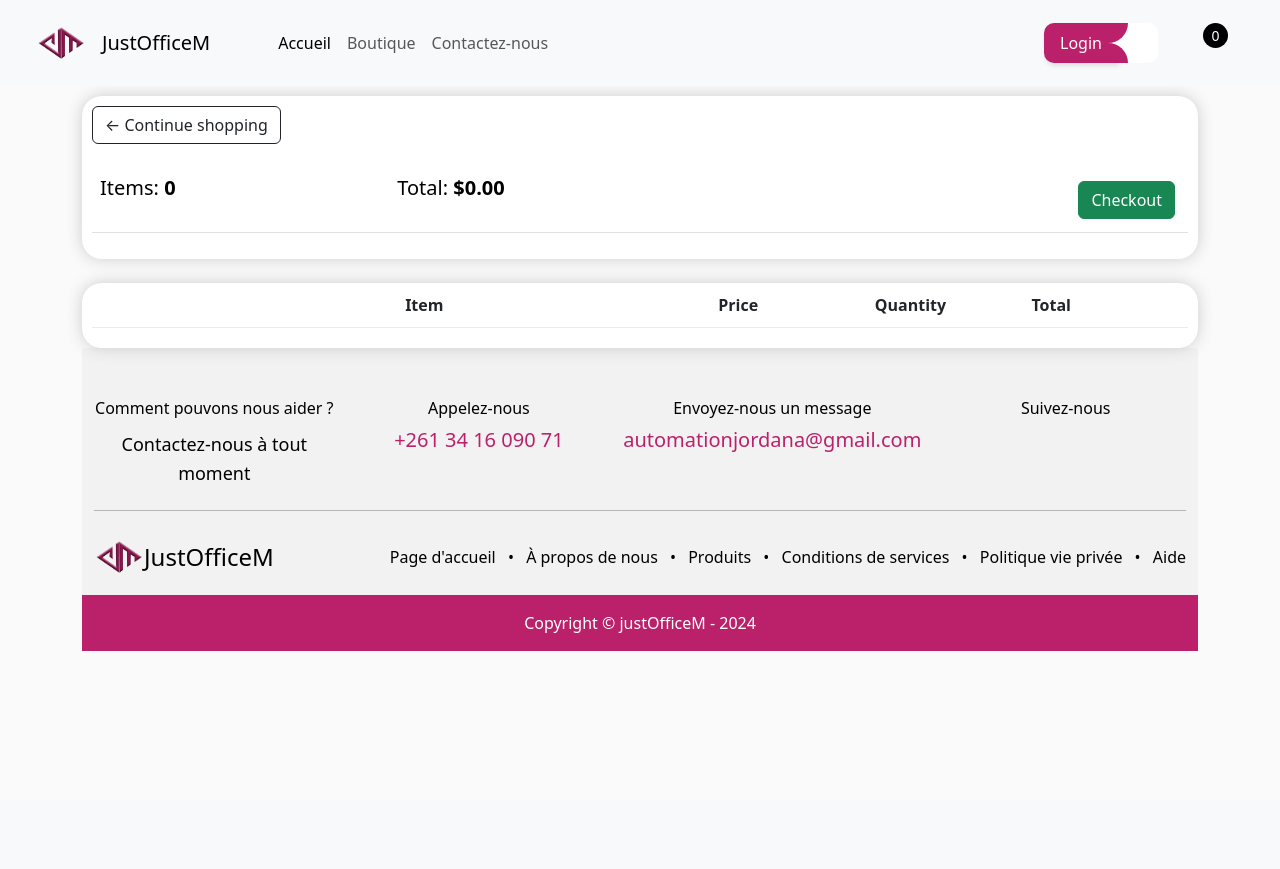
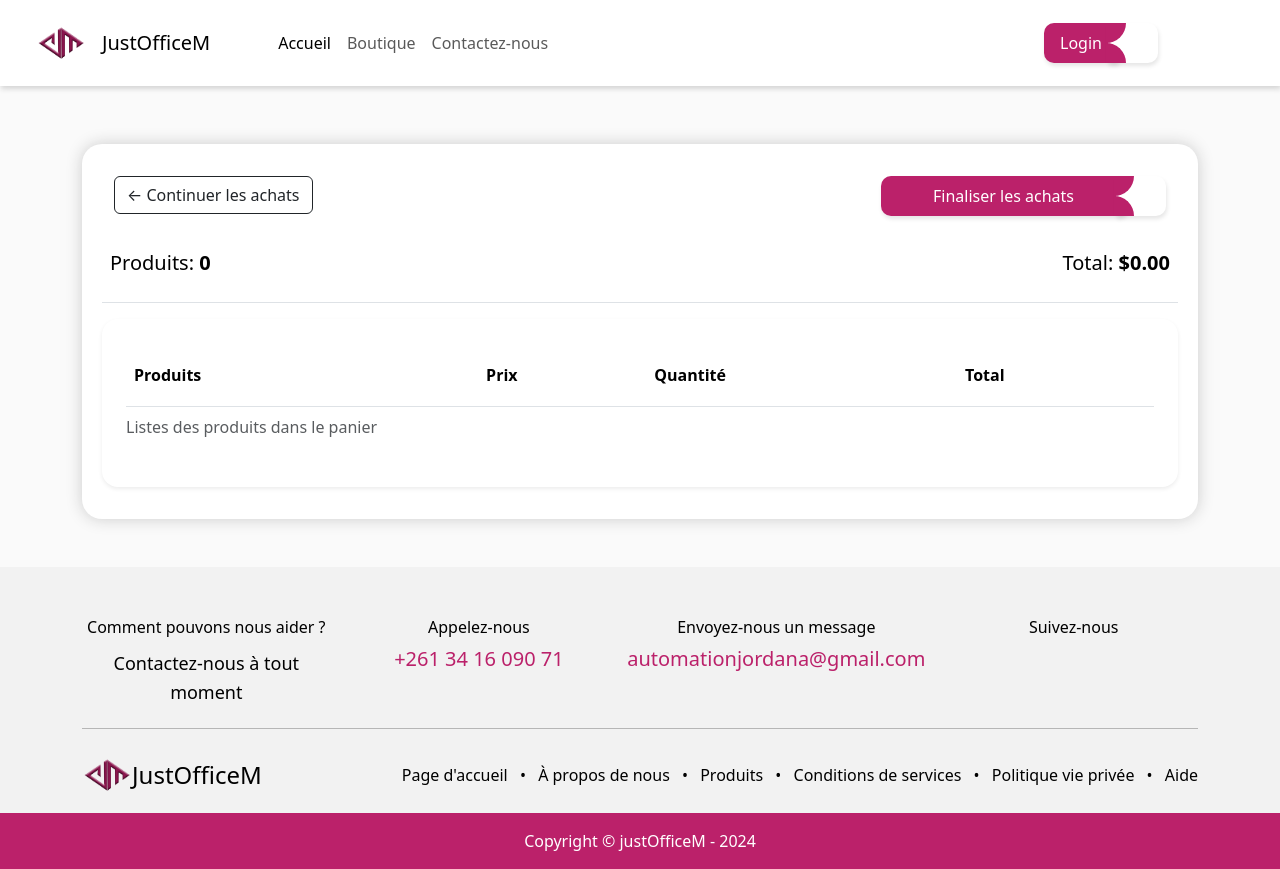
Before and after one commit to Jordaniella/ecomm-justofficem, a Django app: page /cart/ in a window 1280 px wide. Before the commit the page ends 651 px from the top, so only its background shows below. Run offline with Django 5.2, Linux system fonts and the light colour scheme; lists and menus that the app fills with data are empty.

Commit message:
Création de product Item, Boutique, Panier

```diff
--- a/ecommerce/static/css/buttons.css
+++ b/ecommerce/static/css/buttons.css
@@ -6,6 +6,26 @@
   border-top-left-radius: 10px;
   border-bottom-left-radius: 10px;
   position: relative;
+}
+
+.btn--simple i {
+  z-index: 1;
+}
+.btn--simple::after {
+  content: "";
+  width: 100%;
+  height: 100%;
+  border-radius: 10px;
+  position: absolute;
+  top: 0;
+  left: 0;
+  opacity: 0;
+  z-index: 0;
+  background-color: var(--light-primary-color);
+  transition: opacity 250ms ease;
+}
+.btn--simple:hover::after {
+  opacity: 1;
 }
 .jm-btn-decorator {
   position: absolute;
@@ -31,7 +51,7 @@
   position: absolute;
   height: 50%;
   width: 20px;
-  left: 0;
+  left: -2px;
   border-radius: 100% 0% 100% 0% / 0% 0% 100% 100%;
 }
 .jm-btn-decorator::before {
@@ -42,24 +62,58 @@
   bottom: 0;
 }
 /* ==================== Btn PRIMARY START ==========================*/
+/* .btn--icone {
+  width: 0;
+  height: 40px;
+  border: none;
+  background-color: transparent;
+}
+.btn--icone .jm-btn-decorator {
+  background: var(--primary-color);
+}
+.btn--icone .jm-btn-decorator::before,
+.btn--icone .jm-btn-decorator::after {
+  background-color: #ffffff;
+} */
+/* ==================== Btn PRIMARY END ==========================*/
+/* ==================== Btn PRIMARY START ==========================*/
 .btn--primary {
   background: var(--primary-color);
   color: #ffffff;
   box-shadow: 1px 3px 4px rgba(0, 0, 0, 0.1);
   border: none;
+  transition: background 400ms ease, color 250ms ease;
+}
+.btn--primary:hover {
+  background: #ffffff;
+  color: var(--primary-color);
+}
+.btn--primary:hover .jm-btn-decorator::before,
+.btn--primary:hover .jm-btn-decorator::after {
+  background: #ffffff;
+}
+.btn--primary:hover .jm-btn-decorator i {
+  color: #ffffff;
+}
+.btn--primary:hover .jm-btn-decorator {
+  background: var(--primary-color);
+  transition: background 400ms ease;
 }
 .btn--primary .jm-btn-decorator i {
   color: var(--primary-color);
+  transition: color 250ms ease;
 }
 .btn--primary .jm-btn-decorator {
   background: #ffffff;
   border: none;
+  box-shadow: 1px 3px 4px rgba(0, 0, 0, 0.1);
   transform: scale(1);
 }
 .btn--primary .jm-btn-decorator::before,
 .btn--primary .jm-btn-decorator::after {
   background: var(--primary-color);
   border: none;
+  transition: background 400ms ease;
 }
 /* ==================== Btn PRIMARY END ==========================*/
 
@@ -71,6 +125,7 @@
   border-right: none;
   background: none;
   color: var(--text-black-100);
+  padding-right: 1.3rem;
 }
 
 .btn--regular .jm-btn-decorator {
--- a/ecommerce/static/css/main.css
+++ b/ecommerce/static/css/main.css
@@ -54,7 +54,7 @@ i:hover {
   box-shadow: hsl(0, 0%, 80%) 0 0 16px;
   background-color: #fff;
   border-radius: 20px;
-  padding: 10px;
+  padding: 2rem;
 }
 .cart {
   position: relative;
@@ -149,3 +149,25 @@ i:hover {
   background: var(--primary-color);
   color: #ffffff;
 }
+.jm-image {
+  max-height: 200px;
+}
+.jm-bg {
+  background: #ffffff;
+  box-shadow: 1px 3px 5px rgba(214, 214, 214, 1);
+}
+.jm-text {
+  color: var(--primary-color);
+}
+.card {
+  transform: translateY(0);
+  transition: transform 250ms ease;
+  overflow: hidden;
+}
+.card:hover {
+  transform: translateY(-30px);
+  box-shadow: var(--bs-box-shadow-lg);
+}
+.jm-table.table > :not(caption) > * > * {
+  padding: 1.2rem 0.5rem;
+}
--- a/ecommerce/static/js/cart.js
+++ b/ecommerce/static/js/cart.js
@@ -1,5 +1,5 @@
 let allUpdateButtons = document.querySelectorAll(".update-cart");
-
+console.log(allUpdateButtons);
 allUpdateButtons.forEach((element) => {
   element.addEventListener("click", () => {
     let productId = element.dataset.product;
--- a/ecommerce/store/templates/store/components/navigation.html
+++ b/ecommerce/store/templates/store/components/navigation.html
@@ -1,5 +1,5 @@
 {% load static %}
-<nav class="navbar navbar-expand-lg bg-body-tertiary px-4">
+<nav class="navbar navbar-expand-lg px-4 jm-bg">
     <div class="container-fluid">
     <a class="navbar-brand" href="{% url "home" %}">
         <img src="{% static "images/logo.png" %}" alt="JustOfficeM logo" width="50" height="60">
@@ -29,9 +29,9 @@
             <a href="{% url 'cart' %}" id="cart-icon">
             <i class="fa-solid fa-cart-shopping"></i>
             </a>
-            {% if cartItems <= 0  %}
-            <p id="cart-total" class="zero center-block">{{cartItems}}</p>
-            {% else %}<p id="cart-total" class="center-block">{{cartItems}}</p>
+            {% if cartItems > 0  %}
+            {% comment %} <p id="cart-total" class="zero center-block">{{cartItems}}</p> {% endcomment %}
+            <p id="cart-total" class="center-block">{{cartItems}}</p>
             {% endif %}
         </div>
         </div>
--- a/ecommerce/store/templates/store/main.html
+++ b/ecommerce/store/templates/store/main.html
@@ -66,8 +66,8 @@
     </script>
   </head>
   <body>
-    {% include "store/components/navigation.html" %}
-    <div class="container">{% block content %}{% endblock content %}</div>
+    {% include "store/components/navigation.html"  with cartItems=cartItems%}
+    <div class="container py-5">{% block content %}{% endblock content %}</div>
     {% include "store/components/footer.html" %}
     <script
       src="https://cdn.jsdelivr.net/npm/bootstrap@5.3.3/dist/js/bootstrap.bundle.min.js"
--- a/ecommerce/store/templates/store/pages/cart.html
+++ b/ecommerce/store/templates/store/pages/cart.html
@@ -2,43 +2,57 @@
 <div class="row">
 	<div class="col-lg-12">
 		<div class="box-element">
-            <a href="{% url "store" %}" class="btn btn-outline-dark">&#x2190; Continue shopping</a>
-            <br>
-            <br>
-            <table class="table">
+            <div class="row">
+                <div class="col">
+                    <a href="{% url "store" %}" class="btn btn-outline-dark">&#x2190; Continuer les achats</a>
+                </div>
+                <div class="col-sm-12 col-md-6 col-lg-3 " style="transform: translateX(-40px)">
+                    <a href="{% url "checkout" %}" class="btn jm-btn btn--primary">
+                        <div class="jm-btn-decorator">
+                        <i class="fa-regular fa-credit-card"></i>
+                        </div>
+                        Finaliser les achats
+                    </a>
+                </div>
+                <table class="table jm-table mt-3">
                     <tr>
-                    <th><h5>Items: <strong>{{order.get_cart_items}}</strong></h5></th>
-                    <th><h5>Total: <strong>${{order.get_cart_total|floatformat:2}}</strong></h5></th>
-                    <th><a href="{% url "checkout" %}" class="btn btn-success" style="float:right; margin:5px">Checkout</a></th>
+                        <th><h5>Produits: <strong>{{order.get_cart_items}}</strong></h5></th>
+                        <th class="text-end"><h5>Total: <strong>${{order.get_cart_total|floatformat:2}}</strong></h5></th>
                     </tr>
                 </table>
-		</div>
-
                 <br>
-        <div class="box-element">
-            <div class="cart-row">
-                <div style="flex:2"></div>
-                <div style="flex:2"><strong>Item</strong></div>
-                <div style="flex:1"><strong>Price</strong></div>
-                <div style="flex:1"><strong>Quantity</strong></div>
-                <div style="flex:1"><strong>Total</strong></div>
-            </div>
+                <div class="shadow-sm rounded-4 p-4">
+                    <table class="table jm-table align-middle">
+                    <caption>Listes des produits dans le panier</caption>
+                        <thead>
+                            <tr>
+                            <th scope="col">Produits</th>
+                            <th scope="col"></th>
+                            <th scope="col">Prix</th>
+                            <th scope="col">Quantité</th>
+                            <th scope="col">Total</th>
+                            </tr>
+                        </thead>
+                        <tbody class="table-group-divider">
                             {% for item in items %}
-            <div class="cart-row">
-                <div style="flex:2"><img class="row-image" src="{{item.product.imageURL}}"></div>
-                <div style="flex:2"><p>{{item.product.name}}</p></div>
-                <div style="flex:1"><p>${{item.product.price|floatformat:2}}</p></div>
-                <div style="flex:1">
-                    <p class="quantity">{{item.quantity}}</p>
-                    <div class="quantity">
-                        <img class="chg-quantity update-cart" data-product="{{item.product.id}}" data-action="add" src="{% static  'images/arrow-up.png' %}">
-
-                        <img class="chg-quantity update-cart" data-product="{{item.product.id}}" data-action="remove" src="{% static  'images/arrow-down.png' %}">
+                            <tr>
+                                <th scope="row"><img class="row-image" src="{{item.product.imageURL}}"></th>
+                                <td>{{item.product.name}}</td>
+                                <td>$ {{item.product.price|floatformat:2}}</td>
+                                <td class="text-start ">
+                                    <i class="fa-solid fa-minus chg-quantity update-cart me-2" data-product="{{item.product.id}}" data-action="remove"></i>
+                                    {{item.quantity}}
+                                    <i class="fa-solid fa-plus chg-quantity update-cart ms-2" data-product="{{item.product.id}}" data-action="add"></i>
+                                </td>
+                                <td>${{item.get_total}}</td>
+                                <td><i class="fa-solid fa-close chg-quantity update-cart ms-2" data-product="{{item.product.id}}" data-action="remove"></i></td>
+                            </tr>
+                            {% endfor %}
+                        </tbody>
+                    </table>
                 </div>
             </div>
-                <div style="flex:1"><p>${{item.get_total}}</p></div>
-            </div>
-            {% endfor %}
 		</div>
     </div>
-{% endblock %}
+</div>
+{% endblock content %}
--- a/ecommerce/store/urls.py
+++ b/ecommerce/store/urls.py
@@ -6,6 +6,7 @@ urlpatterns = [
     path('', views.home, name="home"),
     path('home/', views.home, name="home"),
     path('store/', views.store, name="store"),
+    path('product/<int:id>', views.see_product, name="product"),
     path('cart/', views.cart, name="cart"),
     path('checkout/', views.checkout, name="checkout"),
     path('update_item/', views.update_item, name="update_item"),
--- a/ecommerce/store/views.py
+++ b/ecommerce/store/views.py
@@ -67,3 +67,10 @@ def process_order(request):
         order.complete = True
     order.save()
     return JsonResponse("Payment submitted..", safe=False)
+
+def see_product(request, id):
+    product = Product.objects.get(id=id)
+    context = get_cart_data(request)
+    context['product'] = product
+    print('cartItems', context['cartItems'])
+    return render(request, "store/pages/product-item.html", context)
```
Also changed, not shown: ecommerce/store/templates/store/components/product-item.html (added, +33 -0 lines), ecommerce/store/templates/store/pages/product-item.html (added, +52 -0 lines), ecommerce/store/templates/store/pages/store.html (+2 -21 lines), test.html (+4 -3 lines). Lines whose indentation alone changed are shown as unchanged.
